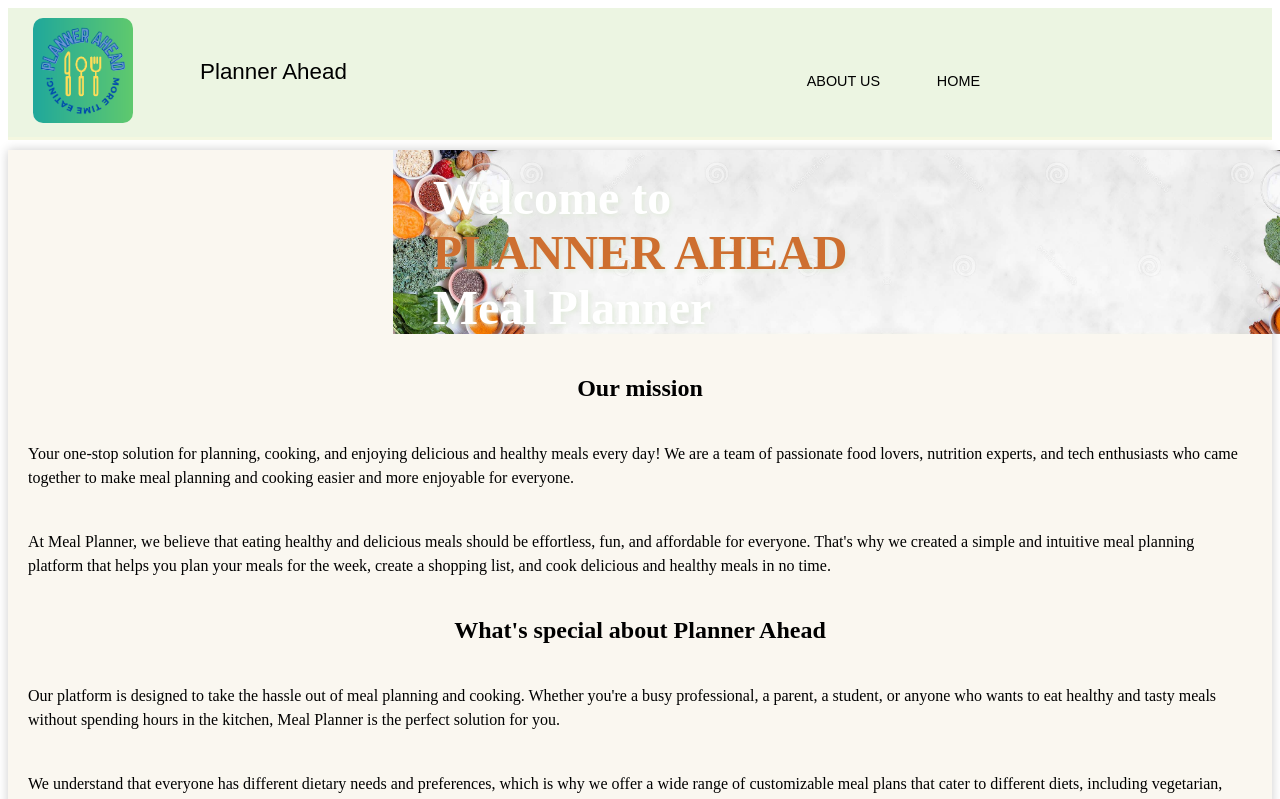
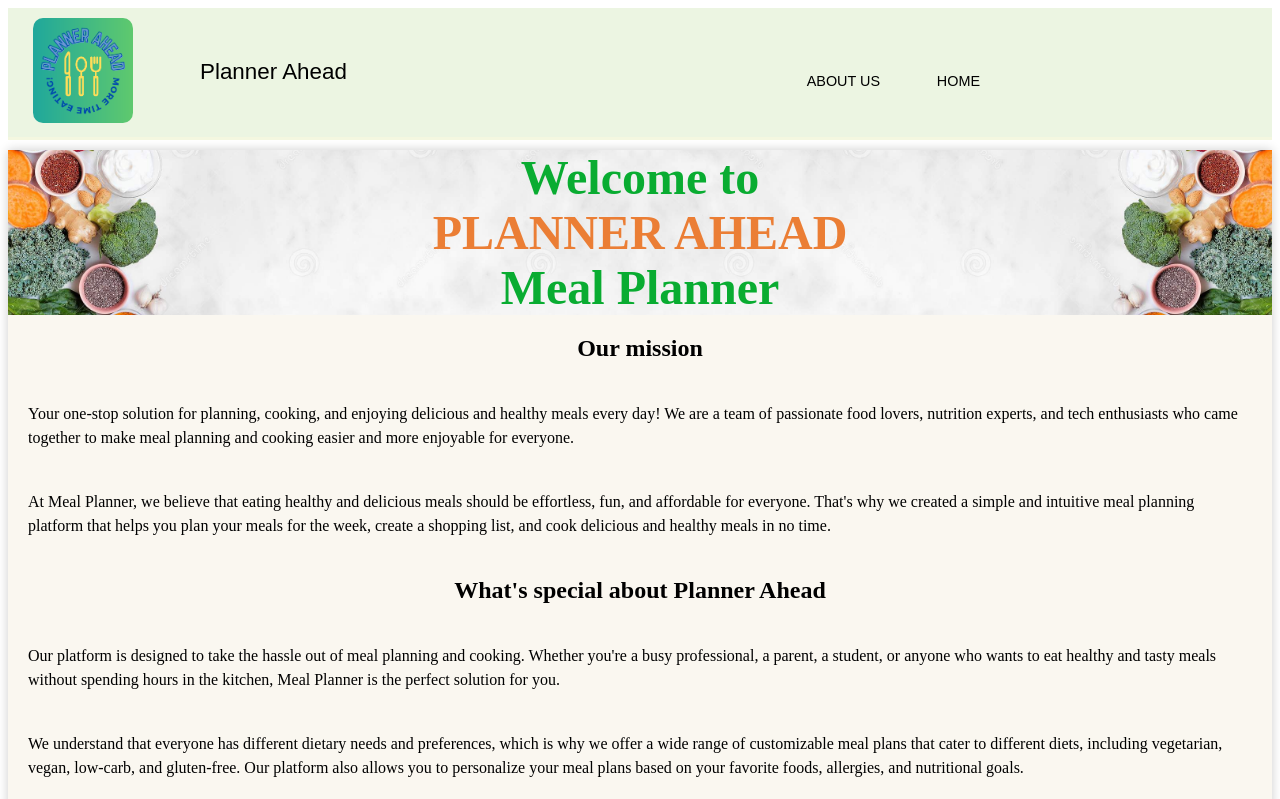
Before and after one commit to iancraine/PlannerAheadFinal, a Vue app in the folder vue/: page /aboutUs in a window 1280 px wide. Shown: the top 799 px of the page. Built offline with nearby package versions, Linux system fonts and the light colour scheme.

Commit message:
about us

```diff
--- a/vue/src/components/AboutUs.vue
+++ b/vue/src/components/AboutUs.vue
@@ -2,8 +2,10 @@
   <div>
     <div class="container">
 		<div class="title">
+			<div>
 			<img src="../assets/healthy-food.jpg"/>
-			<h1>Welcome to <br><span class="aboutUs"> PLANNER AHEAD</span><br> Meal Planner</h1>
+			</div>
+			<h1 class="plannerTitle">Welcome to <br><span class="aboutUs"> PLANNER AHEAD</span><br> Meal Planner</h1>
 			</div>
 		<h2>Our mission</h2>
 		<p>Your one-stop solution for planning, cooking, and enjoying delicious and healthy meals every day! We are a team of passionate food lovers, nutrition experts, and tech enthusiasts who came together to make meal planning and cooking easier and more enjoyable for everyone.</p>
@@ -29,20 +31,30 @@ export default {
 <style scoped>
 img {
   position: absolute;
+  display: flex;
+  flex-grow: 1;
+  justify-content: flex-start;
   top: 0;
   left: 0;
-  width: 100%;
-  height: 90%;
-  float: left;
+  width: 50%;
+  height: 100%;
+
   object-fit: cover;
   -webkit-box-reflect: right;
 }
+.title {
+  position: relative;
+  display: flex;
+  width: 100%;
+  flex-grow: 1;
+  flex-direction: column;
+}
 
 .title h1 {
-  position: relative;
+  /* position: relative; */
   z-index: 1;
-  text-align: left;
-  color: white;
+  text-align: center;
+  color: rgb(9, 172, 49);
   align-content: center;
   font-size: 3rem;
   margin: 0;
@@ -50,7 +62,7 @@ img {
 }
 
 h1 {
-  text-align: end;
+  align-content: center;
   margin: 40px 0;
 }
 
@@ -63,7 +75,7 @@ p {
 }
 
 .aboutUs {
-  color: rgb(206, 111, 48);
+  color: rgb(235, 126, 53);
 }
 
 .container {
@@ -76,11 +88,6 @@ p {
   justify-content: center;
 }
 
-.title {
-  position: relative;
-  display: inline-block;
-  flex-grow: 1;
-  flex-direction: column;
-}
+
 
 </style>
--- a/vue/src/components/RecipeList.vue
+++ b/vue/src/components/RecipeList.vue
@@ -57,7 +57,7 @@ export default {
 
 }
 </script>
-<style scooped>
+<style scoped>
 
 .recipe-title{
   display: grid;
--- a/vue/src/views/Login.vue
+++ b/vue/src/views/Login.vue
@@ -1,7 +1,10 @@
 <template>
   <div id="login" class="text-center">
     <div class="login1">
+
      <about-us class="login2"/>
+    </div>
+    <div class="form">
     <form class="form-signin" @submit.prevent="login">
       <h1 class="h3 mb-3 font-weight-normal">Please Sign In</h1>
       <div
@@ -80,11 +83,18 @@ export default {
 };
 </script>
 <style scoped>
-.login1 {
+#login {
   display: flex;
   flex-direction: row;
   align-items: center;
   justify-content: space-between;
+}
+.login1{
+  width:70%
+}
+.form{
+  width:30%;
+  align-content: center;
 }
 .form-signin {
   max-width: 330px;
@@ -93,7 +103,7 @@ export default {
 }
 
 .form-signin .form-control {
-  position: relative;
+  /* position: relative; */
   box-sizing: border-box;
   height: auto;
   padding: 10px;
```
